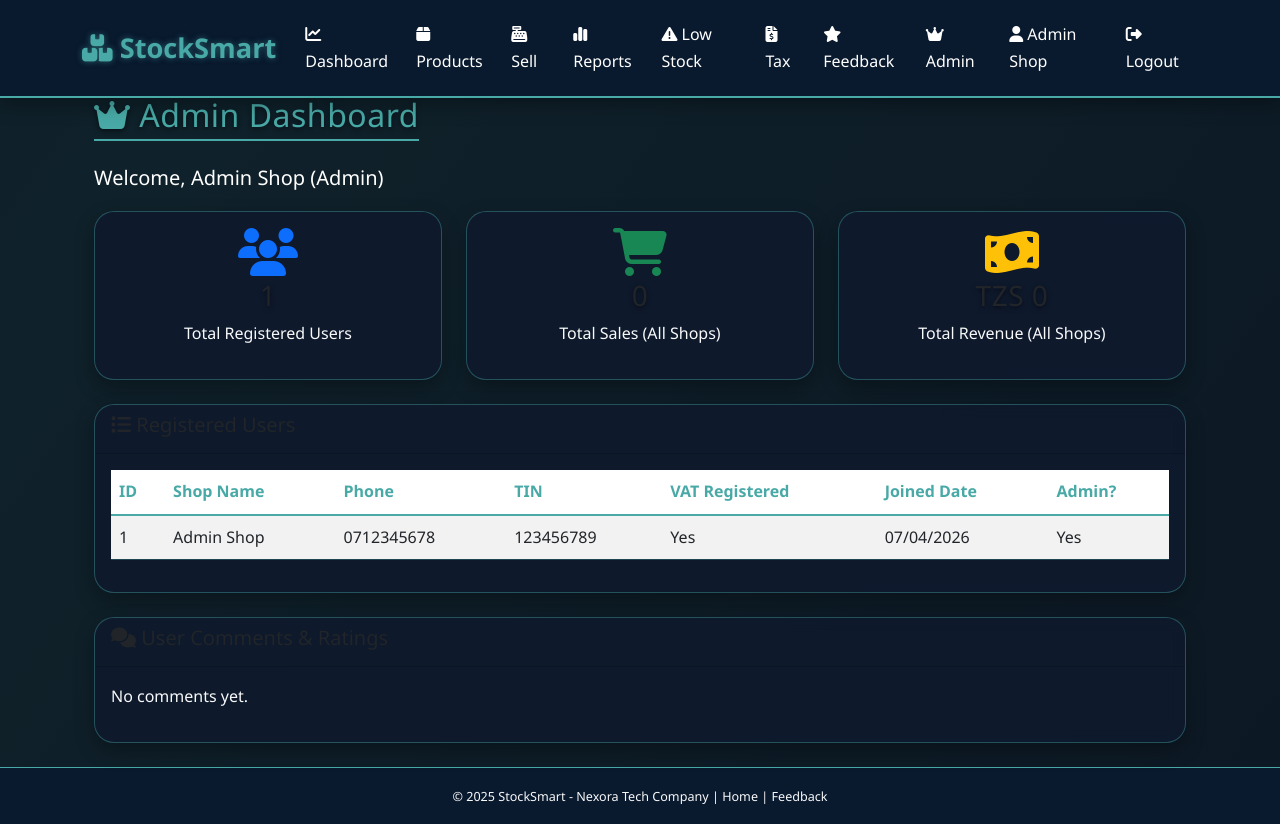
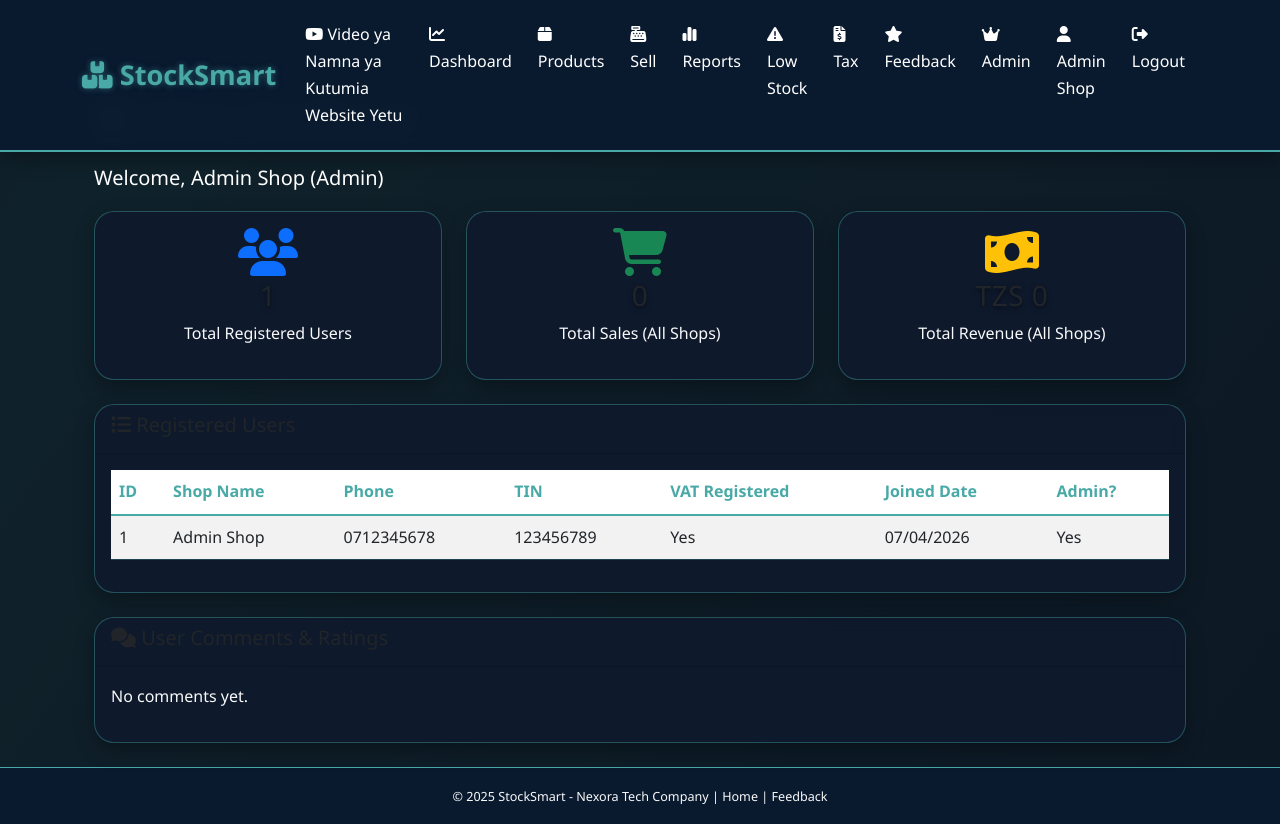
Before and after one commit to nexoratechv1-ctrl/Stocksmart, a Flask app: page /admin in a window 1280 px wide. Run offline with Flask 3, Linux system fonts and the light colour scheme; a user stored in the database is signed in; data comes from the database, SQL or seed files in the repository; data that the repository does not hold is empty.

Commit message:
Update base.html

```diff
--- a/templates/base.html
+++ b/templates/base.html
@@ -26,6 +26,11 @@
             </button>
             <div class="collapse navbar-collapse" id="navbarNav">
                 <ul class="navbar-nav ms-auto">
+                    <li class="nav-item">
+    <a class="nav-link" href="https://www.youtube.com/watch?v=VIDEO_ID" target="_blank">
+        <i class="fab fa-youtube"></i> Video ya Namna ya Kutumia Website Yetu
+    </a>
+                    </li>
                     {% if current_user.is_authenticated %}
                         <li class="nav-item">
                             <a class="nav-link" href="{{ url_for('dashboard') }}">
```
